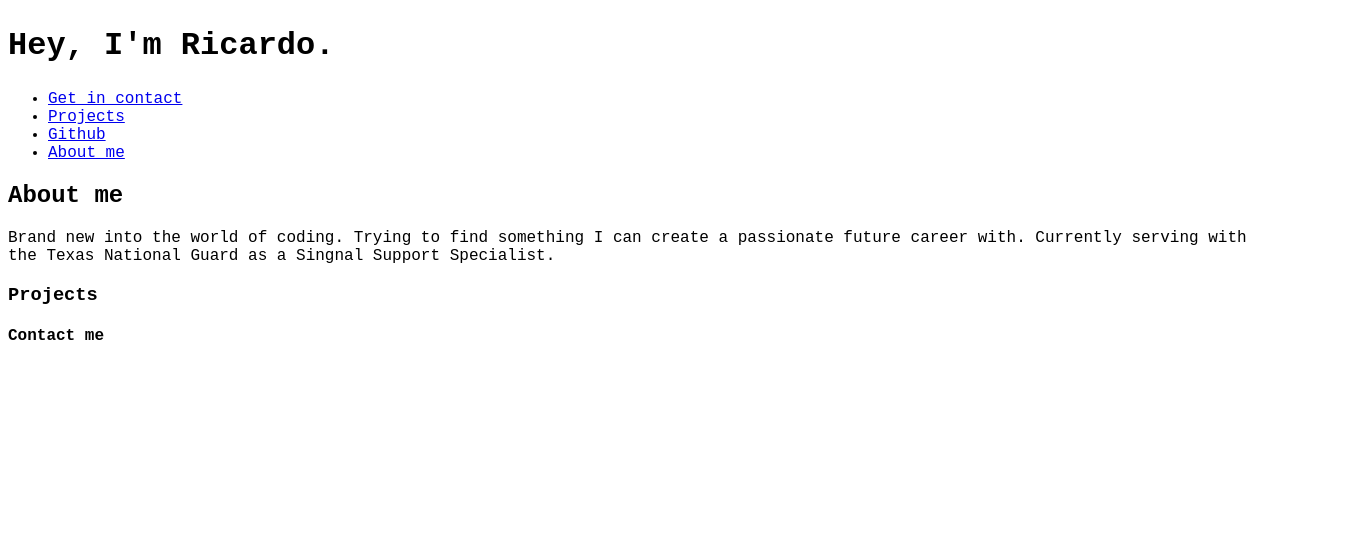
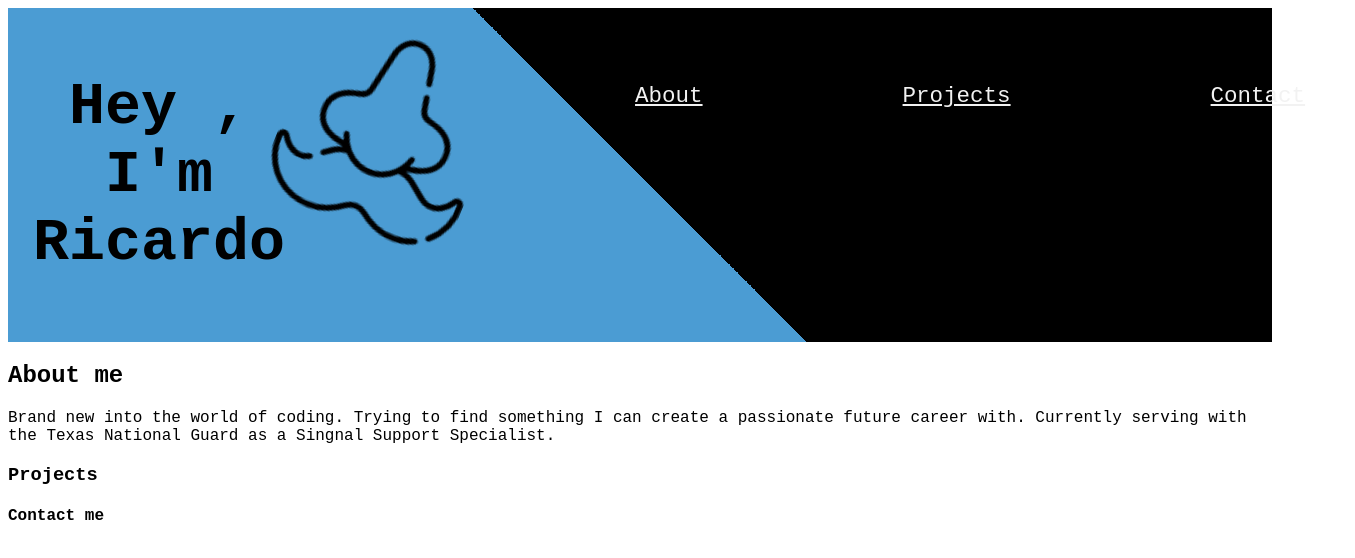
Before and after one commit to Rgarcia1349/My_Portfolio, a plain HTML site: page index.html in a window 1280 px wide. Shown: the whole page, 1355 px wide, since content can reach past the window. Drawn offline with Linux system fonts and the light colour scheme.

Commit message:
Most recent update

```diff
--- a/index.html
+++ b/index.html
@@ -11,25 +11,15 @@
     </head>
 
     <body>
-        <nav class="Contact-links">
-            <h1 class="title"><span class="hide">Hey,</span> I'm Ricardo.</h1>
-            <nav>
-                <ul>
-                    <li>
-                        <a href="#Contact Section" class="Buttonlink">Get in contact</a>
-                    </li>
-                    <li>
-                        <a href="#Projects" class="Buttonlink">Projects</a>
-                    </li>
-                    <li>
-                        <a href="#Github" class="Buttonlink">Github</a>
-                    </li>
-                    <li>
-                        <a href="About Me" class="Buttonlink">About me</a>
-                    </li>
-                </ul>
-            </nav>
-        </nav>
+        <div class="header">
+            <h1 class="title">Hey , I'm Ricardo</h1>
+            <img src="./Assets/Images/moustache.png" alt="Moustache" class="moustache">
+
+                <a href="#About Me">About</a>
+                <a href="#Projects">Projects</a>
+                <a href="#Contact Section">Contact</a>
+
+        </div>
 
        <section id="About me">
         <h2>About me</h2>
--- a/stylesheet.css
+++ b/stylesheet.css
@@ -1,12 +1,28 @@
 *{
-    font-family: OCR A Std, monospace;
-
+    font-family: OCR A Std, monospace   ;
 
 }
 .title{
     Font-size: 200%;
 }
-.Contact-Links {
-
-
+.header{
+  display: flex;
+  padding: 25px;
+  text-align: center;
+  background-image:linear-gradient(45deg, #4B9CD3 0 50%, black 50% 100%);
+  font-size: 30px;
 }
+.moustache{
+    image-rendering: optimizeQuality;
+    height: 200px;
+    width: 200px;
+    transform: rotate(22deg);
+}
+.header a{
+    float: right;
+    color: #f2f2f2;
+    text-align: center;
+    padding: 50px 50px;
+    margin-left: 100px;
+    font-size: 75%;
+}
```
